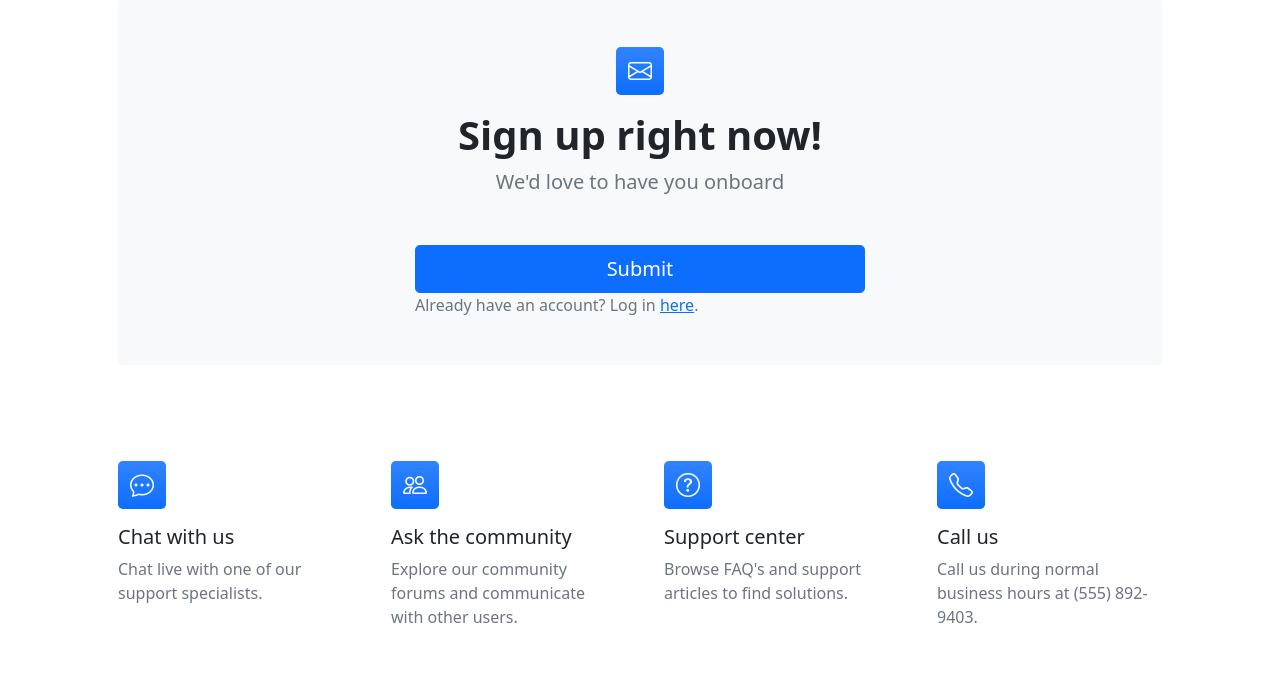
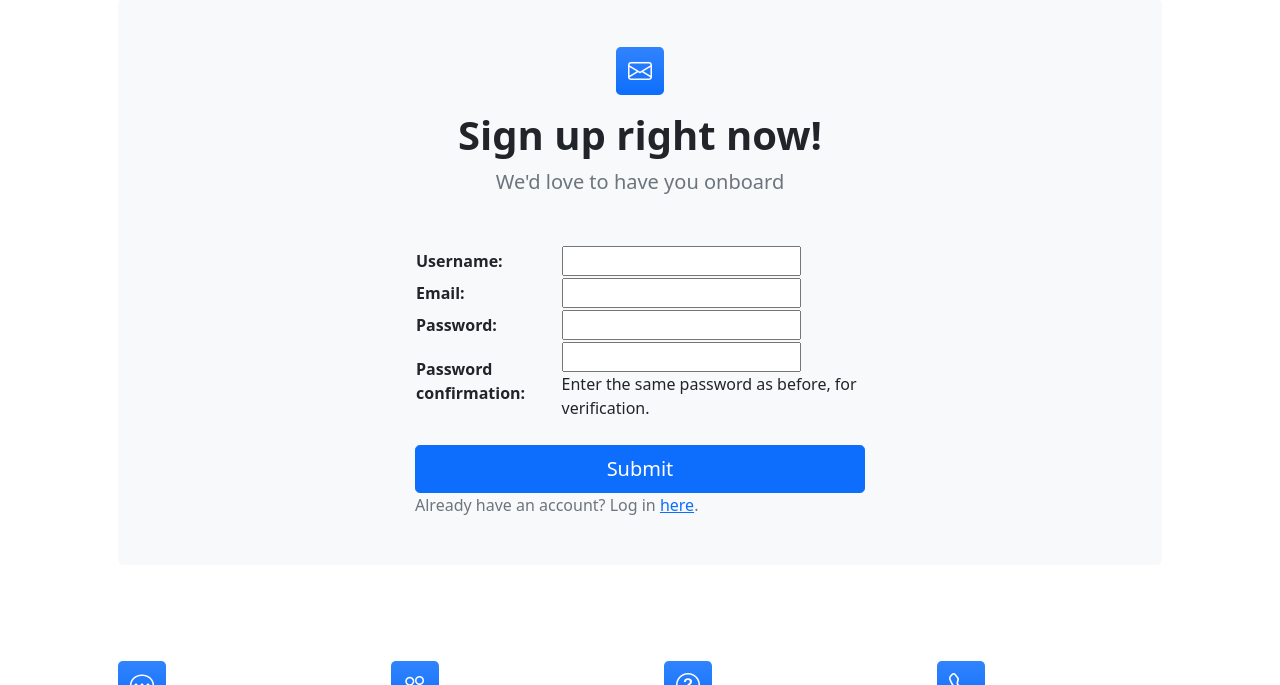
Before and after one commit to dat-adi/lil_bank, a Django app: page /accounts/signup/ in a window 1280 px wide. Shown: the part 105-790 px from the top of the page. Run offline with Django 4.2, Linux system fonts and the light colour scheme.

Commit message:
SignupForm made, Login form bettered. STILL NEED TO LINK !!!!!

```diff
--- a/lil_bank/accounts/forms.py
+++ b/lil_bank/accounts/forms.py
@@ -1,26 +1,26 @@
 from django import forms
 from django.contrib.auth.forms import UserCreationForm
-from django.contrib.auth.models import User
-from django.forms import ModelForm
-# from .models import Account
+# from django.contrib.auth.models import User
+# from django.forms import ModelForm
+# from .models import Customer
 
 # class AccountForm(ModelForm):
 #     """
 #     This is the form for creating and editing accounts.
 #     """
 #     class Meta:
-#         model = Account
+#         model = Customer
 #         fields = ['account_name', 'account_type', 'account_balance', 'account_owner']
 
-# class SignUpForm(UserCreationForm):
-#     """
-#     This is the form for signing up.
-#     """
-#     email = forms.EmailField(max_length=254, help_text='Required. Inform a valid email address.')
-
-#     class Meta:
-#         model = User
-#         fields = ('username', 'email', 'password1', 'password2', )
+class SignUpForm(forms.Form):
+    """
+    This is the form for signing up.
+    """
+    username = forms.CharField(max_length=100)
+    email = forms.EmailField(max_length=254)
+    password1 = forms.CharField(label="Password", strip=False, widget=forms.PasswordInput)
+    # password2 should match password1
+    password2 = forms.CharField(label="Password confirmation", strip=False, widget=forms.PasswordInput, help_text="Enter the same password as before, for verification.")
 
 class LoginForm(forms.Form):
     """
--- a/lil_bank/accounts/templates/accounts/signup.html
+++ b/lil_bank/accounts/templates/accounts/signup.html
@@ -13,7 +13,13 @@
                 <div class="col-lg-8 col-xl-6">
                     <form id="contactForm" method="POST">
                         {% csrf_token %}
-                        {{ form.as_p }}
+                            <center>
+                        <!-- {{ form.as_p }} -->
+                        <table>
+                            {{ form.as_table }}
+                        </table>
+                        <br>
+                            </center>
                         <div class="d-grid"><button class="btn btn-primary btn-lg" id="submitButton" type="submit">Submit</button></div>
                     </form>
                     <p class="text-muted mb-0">Already have an account? Log in <a href="{% url 'accounts:login' %}">here</a>.</p>
--- a/lil_bank/accounts/views.py
+++ b/lil_bank/accounts/views.py
@@ -1,6 +1,6 @@
 from django.shortcuts import render
 from django.views.generic import TemplateView
-from .forms import LoginForm
+from .forms import LoginForm, SignUpForm
 
 # from django import forms
 # from django.contrib.auth.forms import UserCreationForm
@@ -32,7 +32,10 @@ class SignUpView(TemplateView):
     This is the view for signing in.
     """
     template_name = "accounts/signup.html"
-
+    # This is the view for signing in.
+    def get(self, request):
+        form = SignUpForm()
+        return render(request, self.template_name, {'form': form})
 
 class LogoutView(TemplateView):
     """
```
Also changed, not shown: lil_bank/accounts/models.py (+9 -1 lines), lil_bank/accounts/templates/accounts/login.html (+3 -4 lines).
